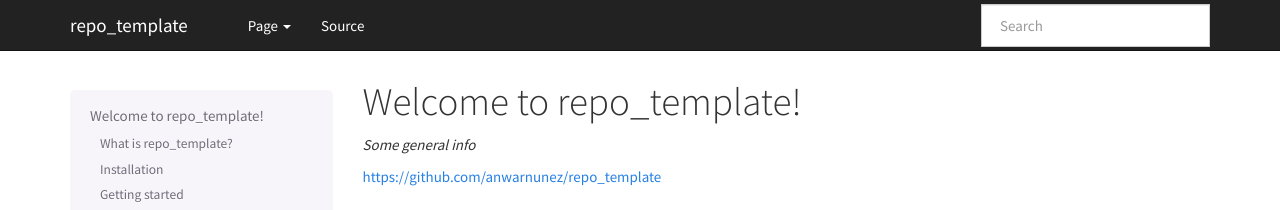
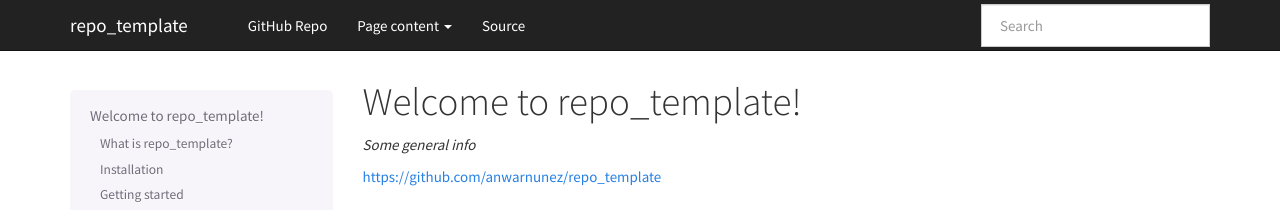
Before and after one commit to anwarnunez/repo_template, a Sphinx documentation site: the page built from gendoc/source/index.rst, in a window 1280 px wide. Shown: the top 210 px of the page. Built offline with Sphinx 7.4.7, drawn with Linux system fonts in a browser that asks for light colours; pages that are not in the unit, such as notebooks, are missing from menus.

Commit message:
DOC: minor

```diff
--- a/gendoc/source/conf.py
+++ b/gendoc/source/conf.py
@@ -76,6 +76,17 @@ html_theme = 'bootstrap'
 html_theme_path = sphinx_bootstrap_theme.get_html_theme_path()
 html_theme_options = {'bootswatch_theme' : 'cosmo',
                       'bootstrap_version' : '3',
+                      # Render the next and previous page links in navbar. (Default: true)
+                      'navbar_sidebarrel': True,
+                      # Render the current pages TOC in the navbar. (Default: true)
+                      'navbar_pagenav': True,
+                      # Tab name for the current pages TOC. (Default: "Page")
+                      'navbar_pagenav_name': "Page content",
+                      'globaltoc_depth': 2,
+                      'navbar_links': [
+                          # ("Examples", "examples"),
+                          ("GitHub Repo", "http://anwarnunez.github.io/repo_template", True),
+                      ],
                       }
 
 # Add any paths that contain custom static files (such as style sheets) here,
```
